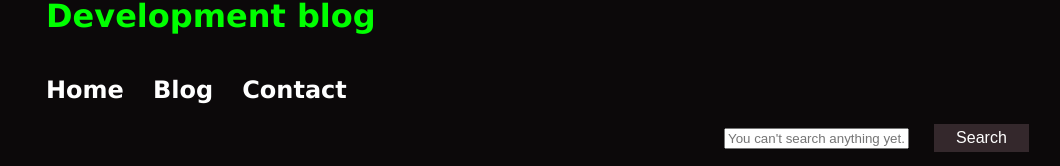
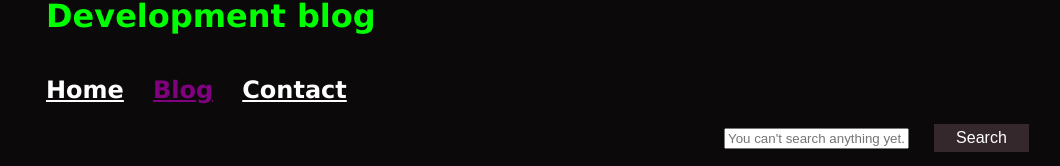
Before and after one commit to shia5347/dreamGirlBlog, a plain HTML site: page blog1.html in a window 1280 px wide. Shown: the part 290-456 px from the top of the page, without its empty margins (32-1092 px from the left). Drawn offline with Linux system fonts and the light colour scheme.

Commit message:
fixHeader

```diff
--- a/blog1.html
+++ b/blog1.html
@@ -13,9 +13,9 @@
 
 	<h1>Development blog</h1>
 
-	<h2 id="Menu">Home</h2>
-	<h2 id="Menu">Blog</h2>
-	<h2 id="Menu">Contact</h2>
+	<h2 id="Menu"><a href="" class="unselected">Home</a></h2>
+	<h2 id="Menu"><a href="index.html" class="selected">Blog</a></h2>
+	<h2 id="Menu"><a href="" class="unselected">Contact</a></h2>
 
 	<input text="text" Placeholder="You can't search anything yet..." style="margin-left: 60%;">
 	<button>Search</button>
--- a/css/main.css
+++ b/css/main.css
@@ -12,6 +12,14 @@ body {
 
 	color: white;
 	font-family: "Verdana", sans-serif;
+}
+
+.selected {
+	color: purple;
+}
+
+.unselected {
+	color: white;
 }
 
 .searchBar {
@@ -31,7 +39,7 @@ button {
 	padding: 5px 22px;
 	margin-left:20px;
 	font-size: 16px;
-	transition-duration: 0.4s;
+
 	border: none;
 	color: white;
 }
@@ -130,3 +138,10 @@ h2:hover {
 	width: 484px;
 
 }
+
+
+a {
+
+	transition-duration: 0.4s;
+
+}
```
Also changed, not shown: index.html (+3 -3 lines).
